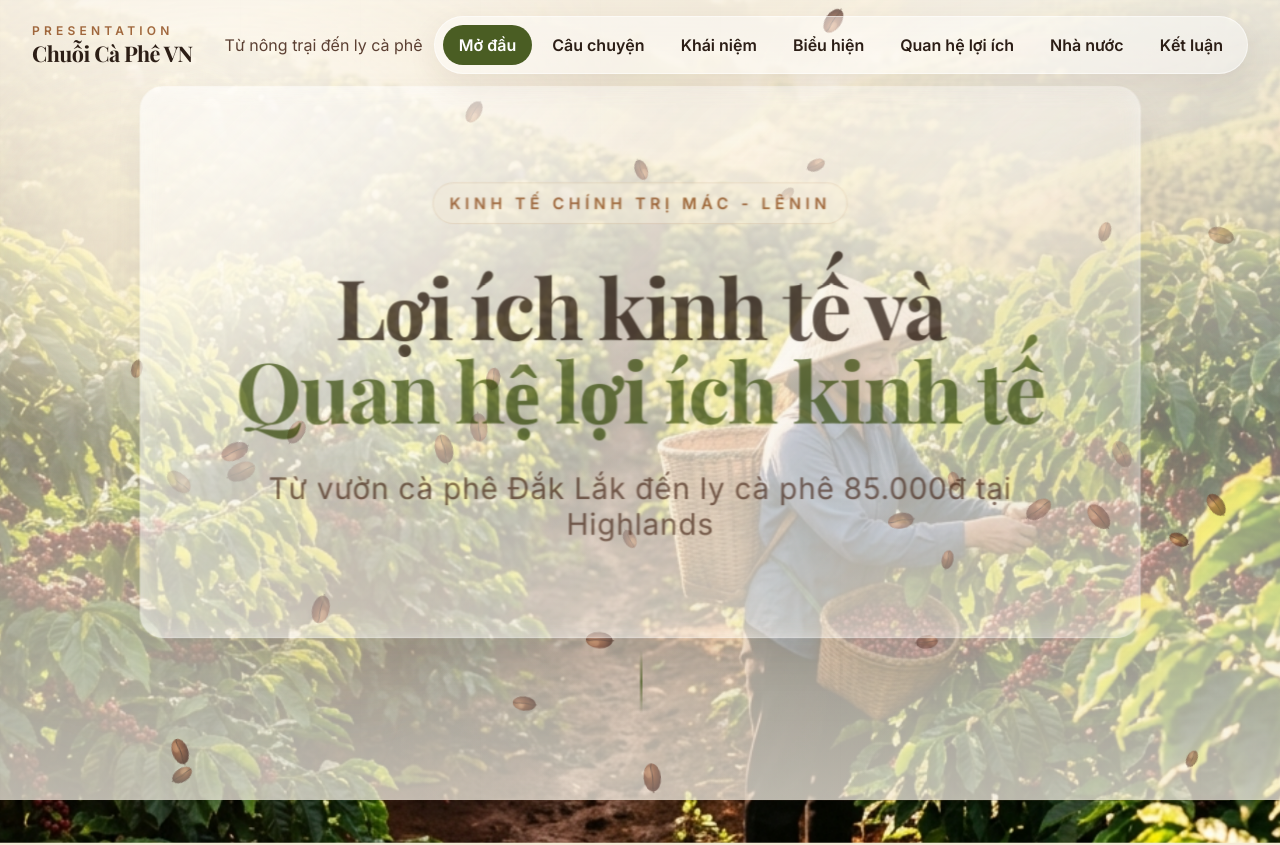
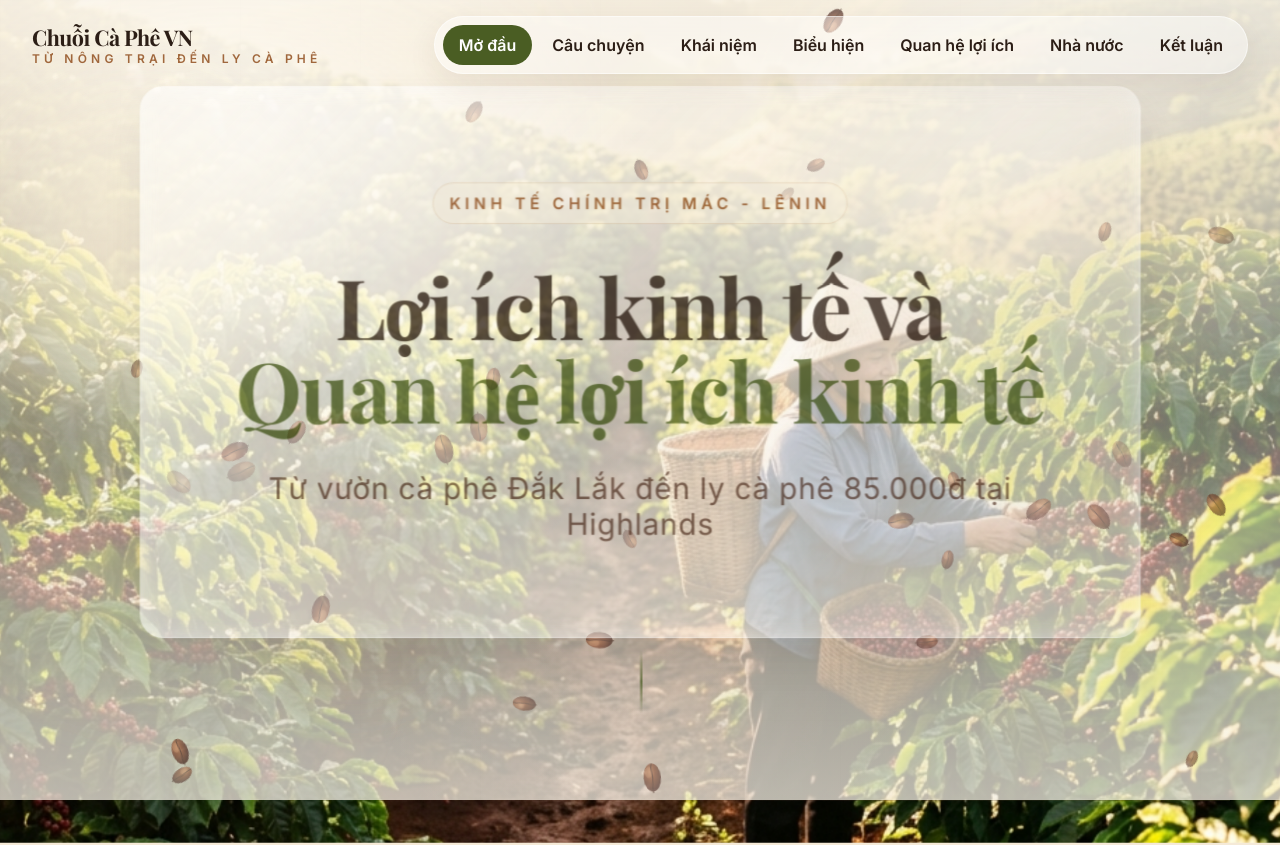
Before and after one commit to LinhTran3568/Cofee, a React (Vite) app: page / in a window 1280 px wide. Shown: the top 845 px of the page. Built offline with nearby package versions, Linux system fonts and the light colour scheme.

Commit message:
feat: update Navbar component to enhance presentation with additional descriptive text

```diff
--- a/src/components/ui/Navbar.jsx
+++ b/src/components/ui/Navbar.jsx
@@ -57,15 +57,13 @@ const Navbar = () => {
             onClick={() => scrollTo('hero')}
             className="text-left"
           >
-            <div className="text-xs uppercase tracking-[0.35em] text-[#8B4513]/80 font-semibold">Presentation</div>
             <div className="text-[#2C1E16] font-serif font-bold text-xl md:text-[1.35rem] tracking-tight whitespace-nowrap hover:text-[#4A5D23] transition-colors">
               Chuỗi Cà Phê VN
             </div>
+            <div className="text-[0.7rem] md:text-xs uppercase tracking-[0.35em] text-[#8B4513]/80 font-semibold whitespace-nowrap">
+              Từ nông trại đến ly cà phê
+            </div>
           </button>
-          <div className="hidden lg:block w-px h-10 bg-[#8B4513]/15" />
-          <div className="hidden lg:block text-base text-[#5C4033] font-medium whitespace-nowrap">
-            Từ nông trại đến ly cà phê
-          </div>
         </div>
 
         <div className="hidden md:flex items-center gap-1 rounded-full border border-white/50 bg-white/45 px-2 py-2 shadow-[0_10px_30px_rgba(60,42,24,0.08)]">
```
